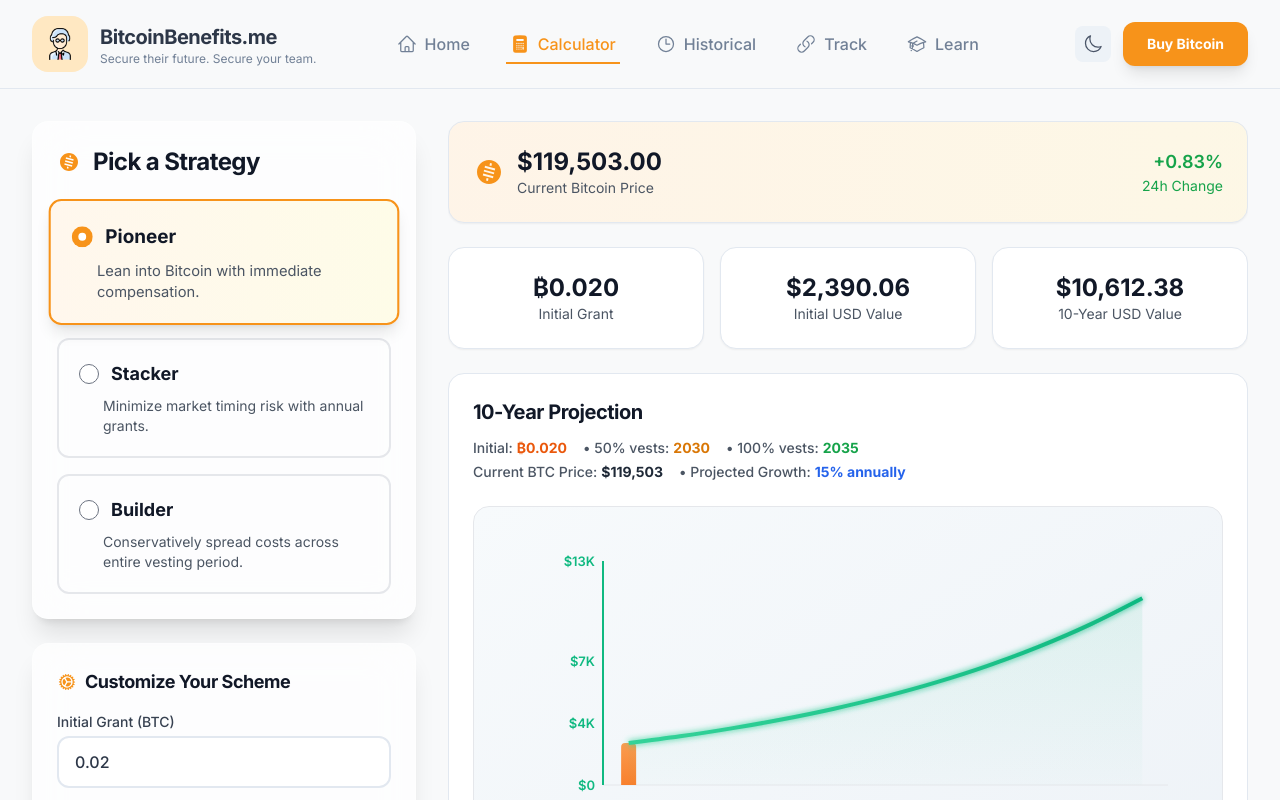
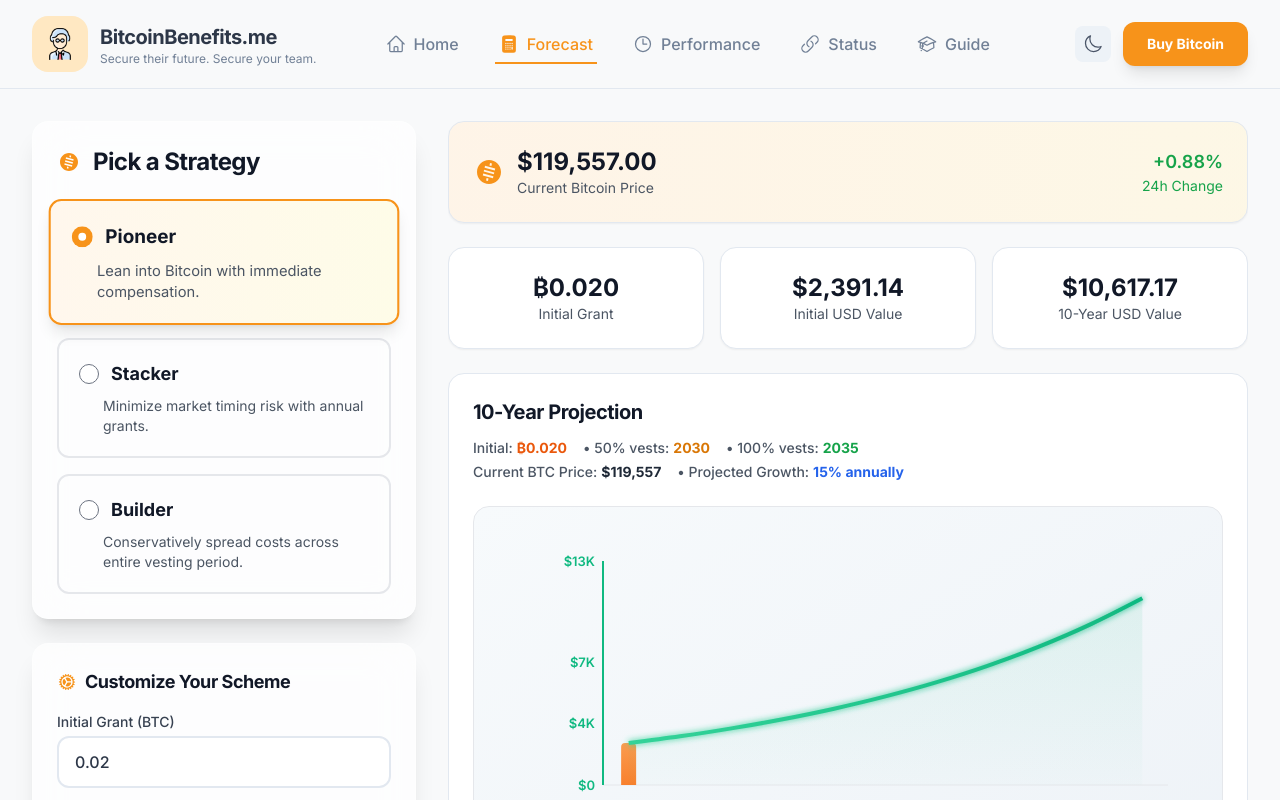
Before and after one commit to rathernotsay21/bitcoin_benefit, a Next.js app: page /calculator/accelerator in a window 1280 px wide. Shown: the top 800 px of the page. Built offline with nearby package versions, Linux system fonts and the light colour scheme.

Commit message:
nav bar update - minimal
eventually the URLs and deep aspects of the codebase will be updated with this new naming scheme

```diff
--- a/public/data/bitcoin-price.json
+++ b/public/data/bitcoin-price.json
@@ -1,6 +1,6 @@
 {
-  "price": 119503,
-  "change24h": 0.8317208226464496,
-  "timestamp": 1754918252706,
+  "price": 119557,
+  "change24h": 0.8776441252294542,
+  "timestamp": 1754918651409,
   "source": "live"
 }
--- a/public/data/schemes-meta.json
+++ b/public/data/schemes-meta.json
@@ -16,5 +16,5 @@
       "description": "Long-term retention focus with yearly grants only"
     }
   ],
-  "generatedAt": "2025-08-11T13:17:32.727Z"
+  "generatedAt": "2025-08-11T13:27:31.769Z"
 }
--- a/src/app/calculator/[plan]/CalculatorPlanClient.tsx
+++ b/src/app/calculator/[plan]/CalculatorPlanClient.tsx
@@ -423,14 +423,14 @@
                   className="btn-secondary flex items-center justify-center"
                 >
                   <ChartBarIcon className="w-5 h-5 mr-2" />
-                  Historical Analysis
+                  Performance Analysis
                 </Link>
                 <Link
                   href="/learn"
                   className="btn-secondary flex items-center justify-center"
                 >
                   <SparklesIcon className="w-5 h-5 mr-2" />
-                  Learn More
+                  Guide
                 </Link>
               </div>
             </div>
--- a/src/components/Navigation.tsx
+++ b/src/components/Navigation.tsx
@@ -35,25 +35,25 @@
       activeIcon: HomeIconSolid,
     },
     {
-      name: 'Calculator',
+      name: 'Forecast',
       href: '/calculator',
       icon: CalculatorIcon,
       activeIcon: CalculatorIconSolid,
     },
     {
-      name: 'Historical',
+      name: 'Performance',
       href: '/historical',
       icon: ClockIcon,
       activeIcon: ClockIconSolid,
     },
     {
-      name: 'Track',
+      name: 'Status',
       href: '/track',
       icon: LinkIcon,
       activeIcon: LinkIconSolid,
     },
     {
-      name: 'Learn',
+      name: 'Guide',
       href: '/learn',
       icon: AcademicCapIcon,
       activeIcon: AcademicCapIconSolid,
@@ -83,9 +83,9 @@
           {/* Navigation */}
           <nav className="hidden md:flex items-center space-x-4 lg:space-x-6 xl:space-x-8">
             {navItems.map((item) => {
-              const isActive = item.href === '/calculator'
-                ? pathname.startsWith('/calculator')
-                : pathname === item.href;
+              const isActive = item.href === '/'
+                ? pathname === '/'
+                : pathname.startsWith(item.href);
               const Icon = isActive ? item.activeIcon : item.icon;
 
               return (
@@ -143,9 +143,9 @@
         <nav className="md:hidden flex items-center justify-between pb-4 border-t border-slate-200 dark:border-slate-800 pt-4 overflow-x-auto">
           <div className="flex items-center justify-around w-full px-2">
             {navItems.map((item) => {
-              const isActive = item.href === '/calculator'
-                ? pathname.startsWith('/calculator')
-                : pathname === item.href;
+              const isActive = item.href === '/'
+                ? pathname === '/'
+                : pathname.startsWith(item.href);
               const Icon = isActive ? item.activeIcon : item.icon;
 
               return (
--- a/src/data/bitcoin-price.json
+++ b/src/data/bitcoin-price.json
@@ -1,6 +1,6 @@
 {
-  "price": 119503,
-  "change24h": 0.8317208226464496,
-  "timestamp": 1754918252706,
+  "price": 119557,
+  "change24h": 0.8776441252294542,
+  "timestamp": 1754918651409,
   "source": "live"
 }
--- a/src/data/schemes-meta.json
+++ b/src/data/schemes-meta.json
@@ -16,5 +16,5 @@
       "description": "Long-term retention focus with yearly grants only"
     }
   ],
-  "generatedAt": "2025-08-11T13:17:32.727Z"
+  "generatedAt": "2025-08-11T13:27:31.769Z"
 }
```
Also changed, not shown: cache/bitcoin-price-cache.json (+5 -5 lines), public/data/static-calculations.json, src/data/static-calculations.json.
